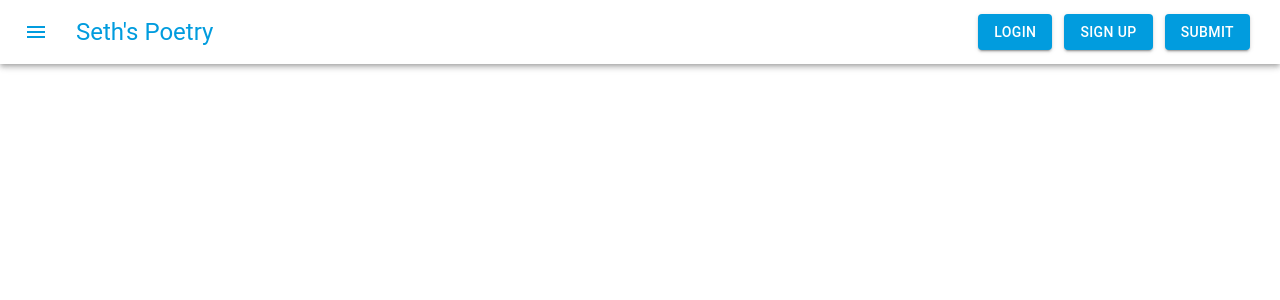
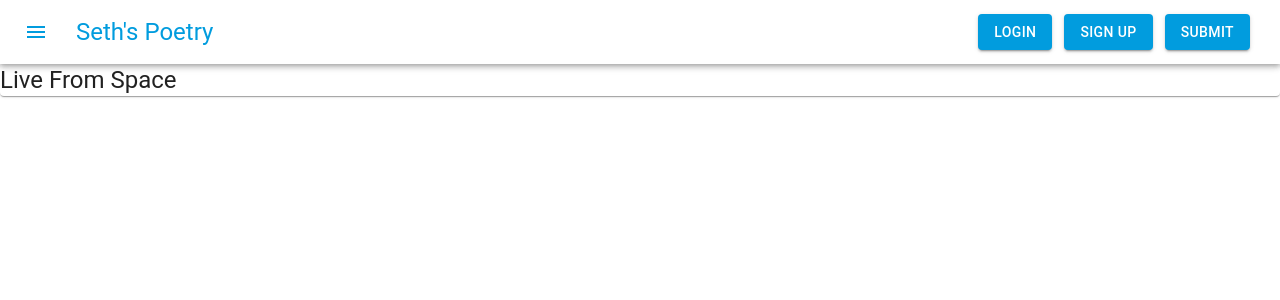
Before and after one commit to kscheltema/Lunar-App-Builder, a React (Create React App) app: page / in a window 1280 px wide. Shown: the top 300 px of the page. Built offline with nearby package versions, Linux system fonts and the light colour scheme.

Commit message:
card WIP

```diff
--- a/src/pages/Home.js
+++ b/src/pages/Home.js
@@ -1,10 +1,22 @@
+import {Fragment} from "react";
 import CustomAppBar from "../components/CustomAppBar";
+import {Card, Typography} from "@material-ui/core";
+import styles from "../ui/theme";
 
 function Home() {
+  const classes = styles();
+
   return (
-    <div className="App">
-<CustomAppBar />
-    </div>
+<Fragment>
+  <CustomAppBar />
+  <Card className={classes.root}>
+  <div className={classes.details}>
+  <Typography component="h5" variant="h5">
+            Live From Space
+          </Typography>
+  </div>
+  </Card>
+</Fragment>
   );
 }
 
--- a/src/ui/theme.js
+++ b/src/ui/theme.js
@@ -68,6 +68,9 @@ import {
     //     fontWeight: "bold",
     //     paddingBottom: "3rem",
     //   },
+    rootCard: {
+      display: 'flex',
+    },
     rootMedium: {
         flexGrow: 1,
       },
@@ -78,12 +81,16 @@ import {
         marginRight: theme.spacing(2),
         backgroundColor: "inherit",
       },
-      menuButtonSM: {
+    menuButtonSM: {
         marginRight: theme.spacing(0.25),
         backgroundColor: "inherit",
       },
     title: {
         flexGrow: 1,
+      },
+    details: {
+        display: 'flex',
+        flexDirection: 'column',
       },
     buttonStyle: {
         backgroundColor: "#019cde",
```
